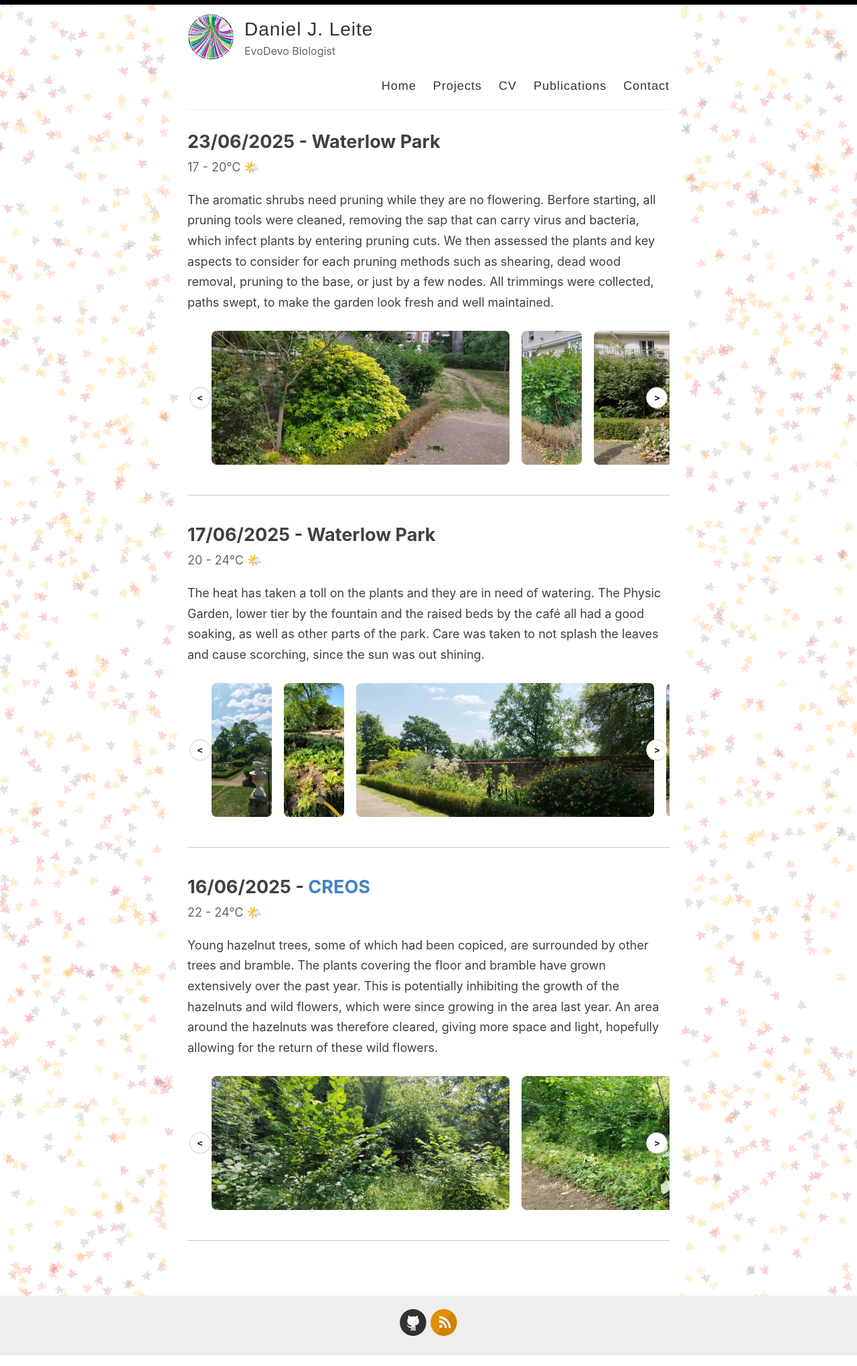
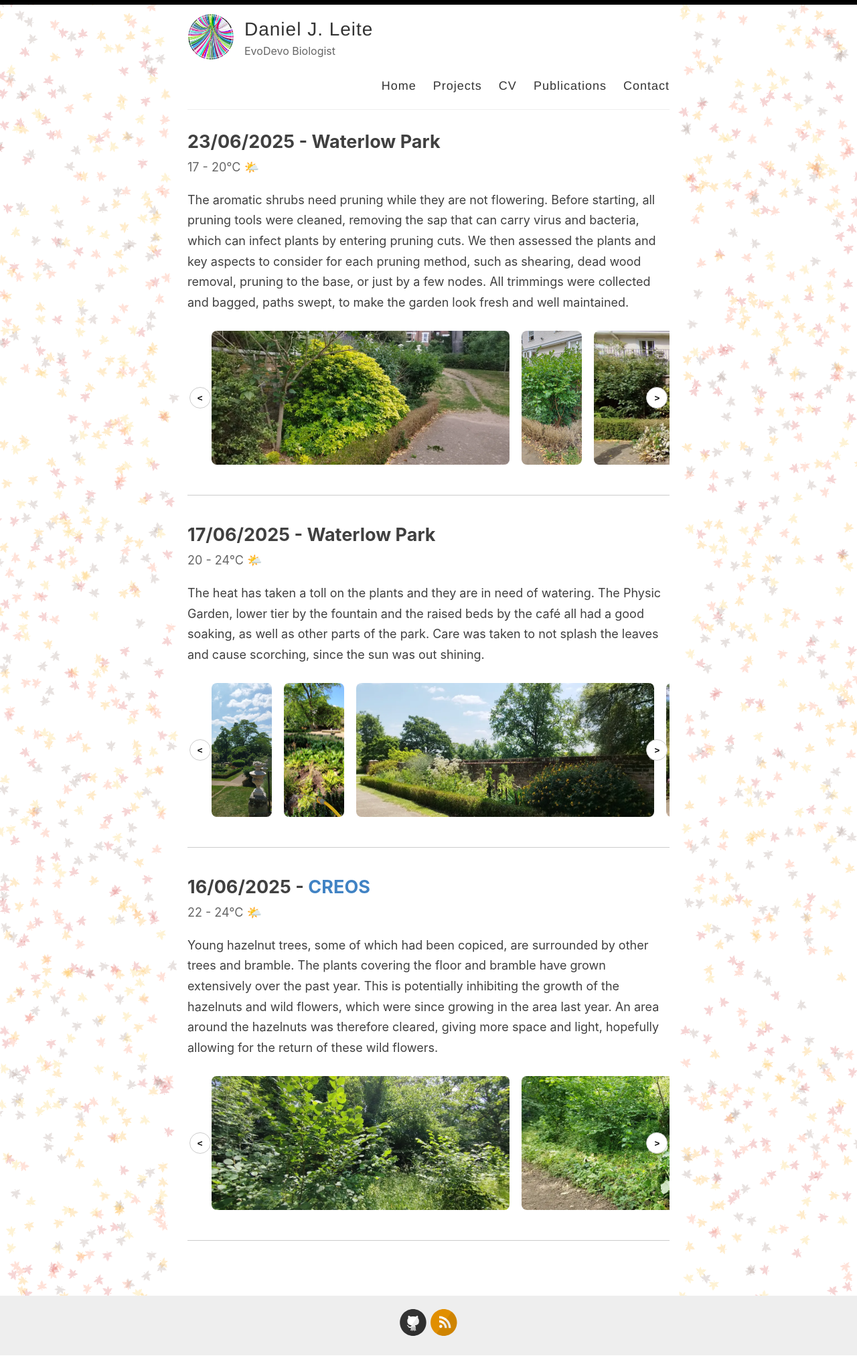
Before and after one commit to djleite/djleite.github.io, a Jekyll site: the page built from _pages/volunteering.md, in a window 1280 px wide. Shown: the whole page at 67% size. Built offline with Jekyll 4.4.1, drawn with Linux system fonts in a browser that asks for light colours; nearby versions of some CDN libraries.

```diff
--- a/_data/volunteering.yaml
+++ b/_data/volunteering.yaml
@@ -1,7 +1,7 @@
 - date: 23/06/2025
   site: Waterlow Park
   weather: 17 - 20°C 🌤️
-  text: The aromatic shrubs need pruning while they are no flowering. Berfore starting, all pruning tools were cleaned, removing the sap that can carry virus and bacteria, which infect plants by entering pruning cuts. We then assessed the plants and key aspects to consider for each pruning methods such as shearing, dead wood removal, pruning to the base, or just by a few nodes. All trimmings were collected, paths swept, to make the garden look fresh and well maintained.
+  text: The aromatic shrubs need pruning while they are not flowering. Before starting, all pruning tools were cleaned, removing the sap that can carry virus and bacteria, which can infect plants by entering pruning cuts. We then assessed the plants and key aspects to consider for each pruning method, such as shearing, dead wood removal, pruning to the base, or just by a few nodes. All trimmings were collected and bagged, paths swept, to make the garden look fresh and well maintained.
   pictures: /images/vol/2025-06-23-image-10.webp, /images/vol/2025-06-23-image-11.webp, /images/vol/2025-06-23-image-09.webp, /images/vol/2025-06-23-image-06.webp, /images/vol/2025-06-23-image-05.webp, /images/vol/2025-06-23-image-04.webp, /images/vol/2025-06-23-image-01.webp
 
 - date: 17/06/2025
```
